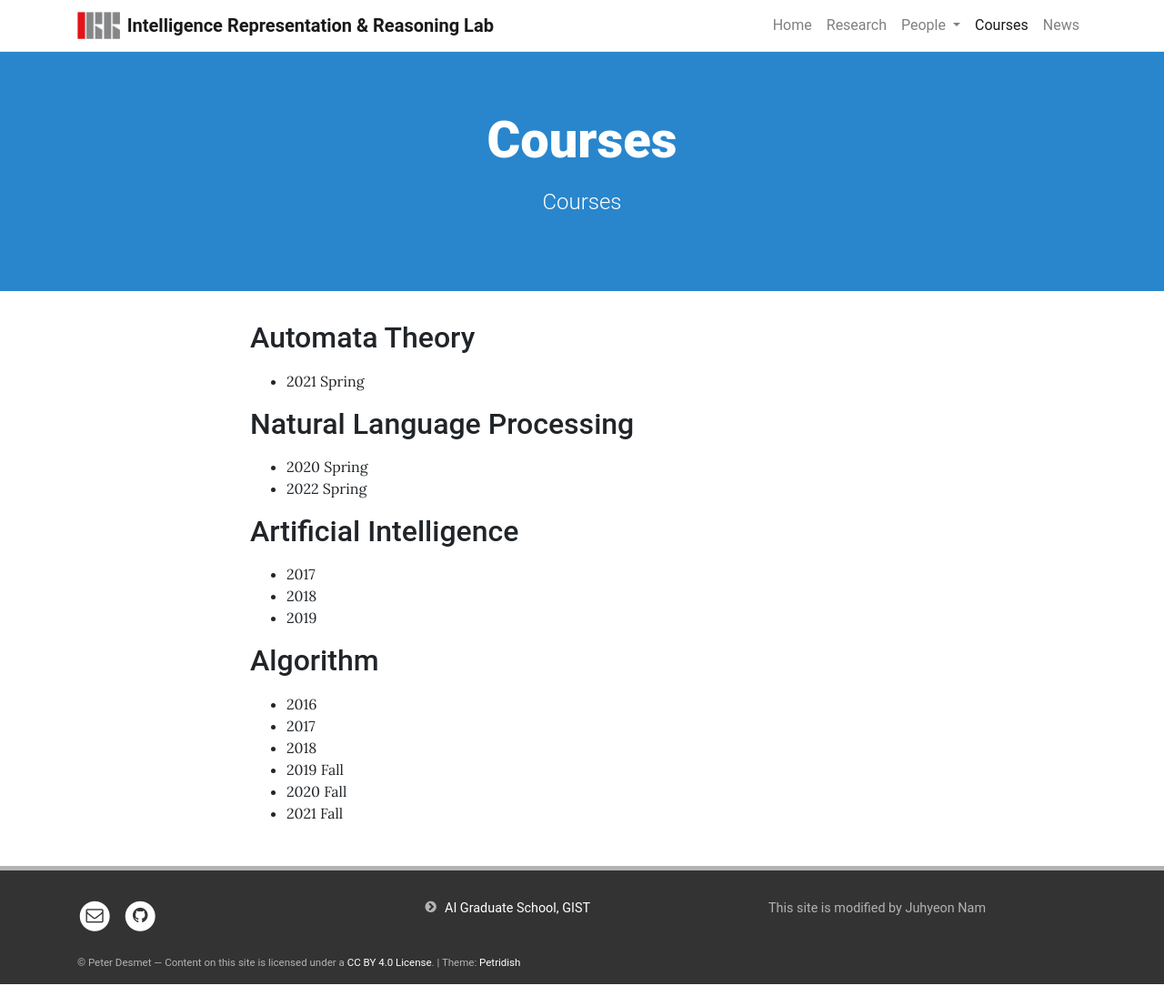
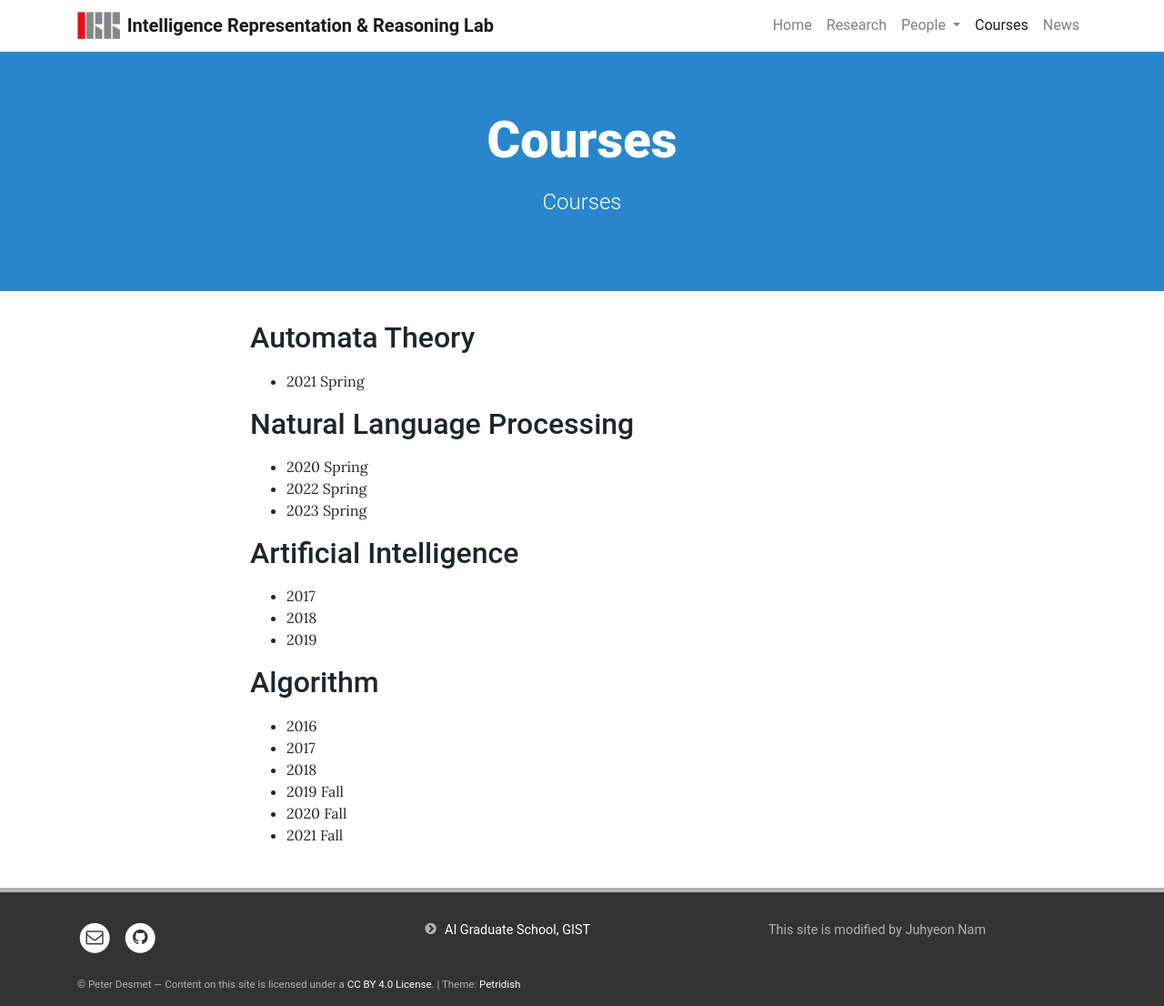
Before and after one commit to irrlab/irrlab.github.io, a Jekyll site: the page built from pages/courses.md, in a window 1280 px wide. Shown: the whole page at 91% size. Built offline with Jekyll 4.4.1, drawn with Linux system fonts in a browser that asks for light colours; before the commit the page ends 1082 px from its top, so only the background shows below that.

Commit message:
course update

```diff
--- a/pages/courses.md
+++ b/pages/courses.md
@@ -15,6 +15,7 @@ Automata Theory: [course site]()
 ## Natural Language Processing
 - 2020 Spring
 - 2022 Spring
+- 2023 Spring
 
 ## Artificial Intelligence
 - 2017
```
